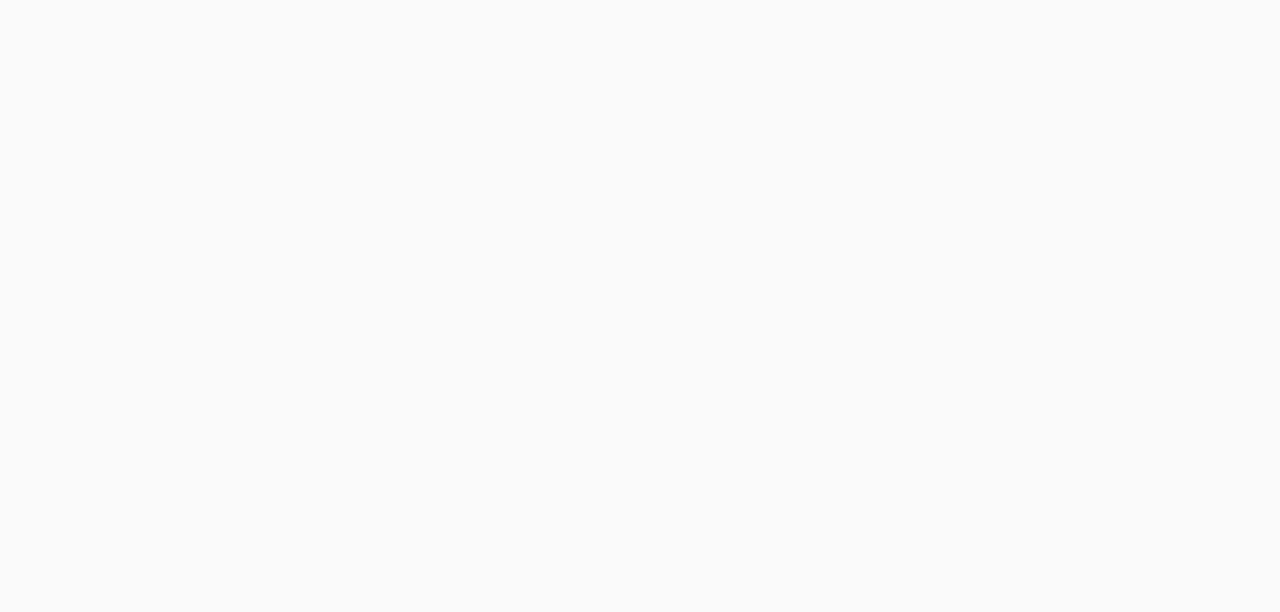
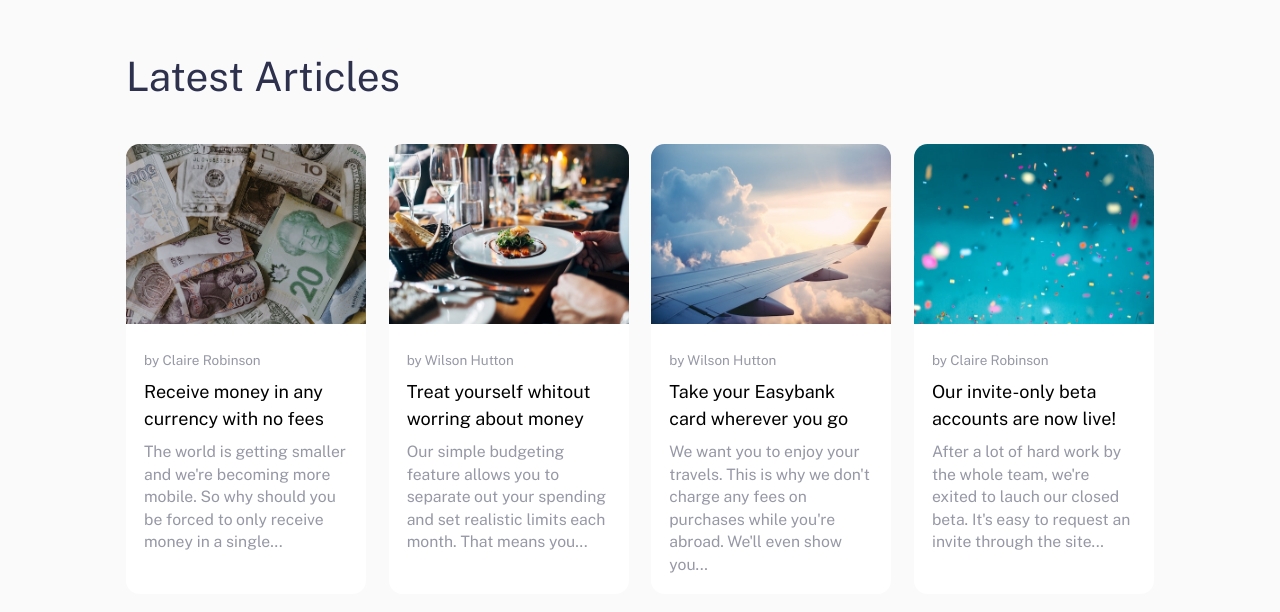
Before and after one commit to Mikael-Josias/easybank, a Next.js app: page / in a window 1280 px wide. Shown: the part 1672-2284 px from the top of the page. Before the commit the page ends 1600 px from the top, so only its background shows below. Built offline with nearby package versions, Linux system fonts and the light colour scheme.

Commit message:
feat: article section

```diff
--- /dev/null
+++ b/src/components/article-section.tsx
@@ -0,0 +1,43 @@
+import Image from "next/image";
+
+export default function ArticleSection() {
+  return (
+    <section className="bg-light-gray h-screen pt-28 px-28">
+      <h2 className="text-dark-blue text-4xl mb-10">Latest Articles</h2>
+      <div className="grid grid-cols-4 gap-5">
+        <div className="bg-white rounded-xl overflow-hidden">
+          <Image width={500} height={500} src="/image-currency.jpg" alt="Currency" className="h-40"/>
+          <div className="w-full h-full flex flex-col gap-2 p-4 mt-2">
+            <span className="text-xs text-dark-gray">by Claire Robinson</span>
+            <h5 className="text-base font-normal hover:text-bright-cyan hover:cursor-pointer">Receive money in any currency with no fees</h5>
+            <span className="text-sm text-dark-gray">The world is getting smaller and we&apos;re becoming more mobile. So why should you be forced to only receive money in a single...</span>
+          </div>
+        </div>
+        <div className="bg-white rounded-xl overflow-hidden">
+          <Image width={500} height={500} src="/image-restaurant.jpg" alt="Restaurant" className="h-40"/>
+          <div className="w-full h-full flex flex-col gap-2 p-4 mt-2">
+            <span className="text-xs text-dark-gray">by Wilson Hutton</span>
+            <h5 className="text-base font-normal hover:text-bright-cyan hover:cursor-pointer">Treat yourself whitout worring about money</h5>
+            <span className="text-sm text-dark-gray">Our simple budgeting feature allows you to separate out your spending and set realistic limits each month. That means you...</span>
+          </div>
+        </div>
+        <div className="bg-white rounded-xl overflow-hidden">
+          <Image width={500} height={500} src="/image-plane.jpg" alt="Plane" className="h-40"/>
+          <div className="w-full h-full flex flex-col gap-2 p-4 mt-2">
+            <span className="text-xs text-dark-gray">by Wilson Hutton</span>
+            <h5 className="text-base font-normal hover:text-bright-cyan hover:cursor-pointer">Take your Easybank card wherever you go</h5>
+            <span className="text-sm text-dark-gray">We want you to enjoy your travels. This is why we don&apos;t charge any fees on purchases while you&apos;re abroad. We&apos;ll even show you...</span>
+          </div>
+        </div>
+        <div className="bg-white rounded-xl overflow-hidden">
+          <Image width={500} height={500} src="/image-confetti.jpg" alt="Plane" className="h-40"/>
+          <div className="w-full h-full flex flex-col gap-2 p-4 mt-2">
+            <span className="text-xs text-dark-gray">by Claire Robinson</span>
+            <h5 className="text-base font-normal hover:text-bright-cyan hover:cursor-pointer">Our invite-only beta accounts are now live!</h5>
+            <span className="text-sm text-dark-gray">After a lot of hard work by the whole team, we&apos;re exited to lauch our closed beta. It&apos;s easy to request an invite through the site...</span>
+          </div>
+        </div>
+      </div>
+    </section>
+  );
+}
--- a/src/pages/index.tsx
+++ b/src/pages/index.tsx
@@ -1,3 +1,4 @@
+import ArticleSection from "@/components/article-section";
 import ContentSection from "@/components/content-section";
 import Header from "@/components/header"
 import HeroSection from "@/components/hero-section";
@@ -8,6 +9,7 @@
       <Header/>
       <HeroSection/>
       <ContentSection/>
+      <ArticleSection/>
     </>
   );
 }
```
